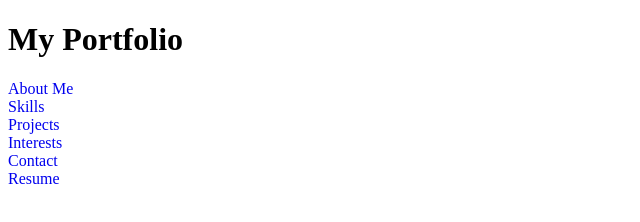
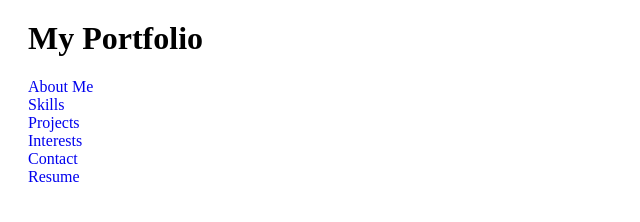
Before and after one commit to SAMEER-40/Portfolio, a plain HTML site: page index.html in a window 1280 px wide. Shown: the whole page, without its empty margins (0-640 px from the left). Drawn offline with Linux system fonts and the light colour scheme.

Commit message:
Update index.html

```diff
--- a/index.html
+++ b/index.html
@@ -6,14 +6,15 @@
     <title>SaM</title>
 </head>
 <body>
-    <h1>My Portfolio</h1>
+    <h1 style="margin-left: 20px; margin-top: 20px;">My Portfolio</h1>
 
+    <div style="margin-left: 20px; margin-top: 20px;">
         <a href="about.html" style="text-decoration: none;">About Me</a><br>
         <a href="skills.html" style="text-decoration: none;">Skills</a><br>
         <a href="projects.html" style="text-decoration: none;">Projects</a><br>
         <a href="interests.html" style="text-decoration: none;">Interests</a><br>
         <a href="contact.html" style="text-decoration: none;">Contact</a><br>
         <a href="resume.html" style="text-decoration: none;">Resume</a><br>
-
+    </div>
 </body>
 </html>
```
Lines whose indentation alone changed are shown as unchanged.
